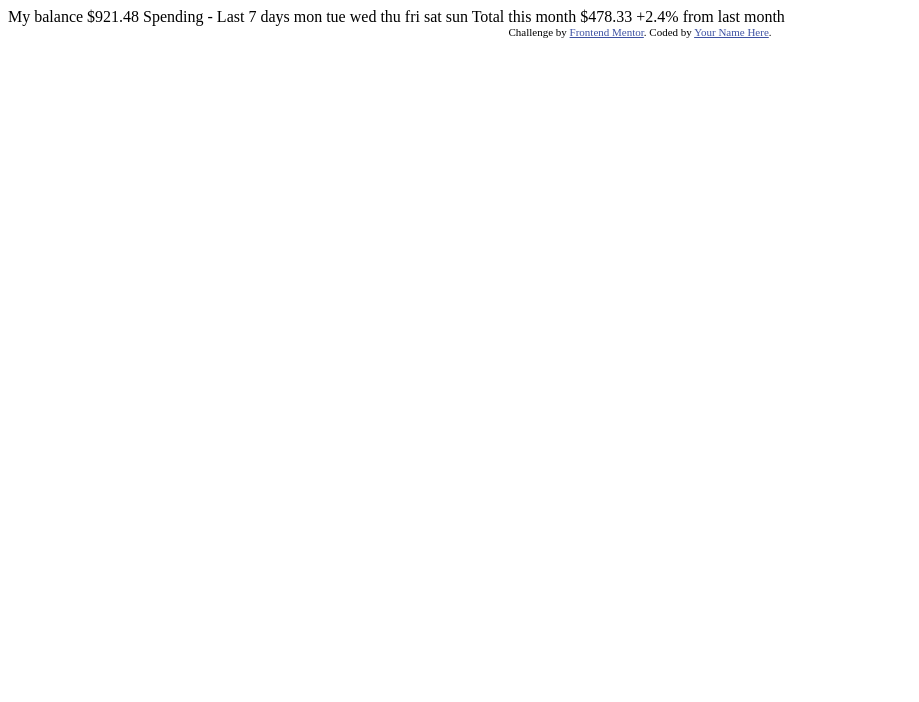
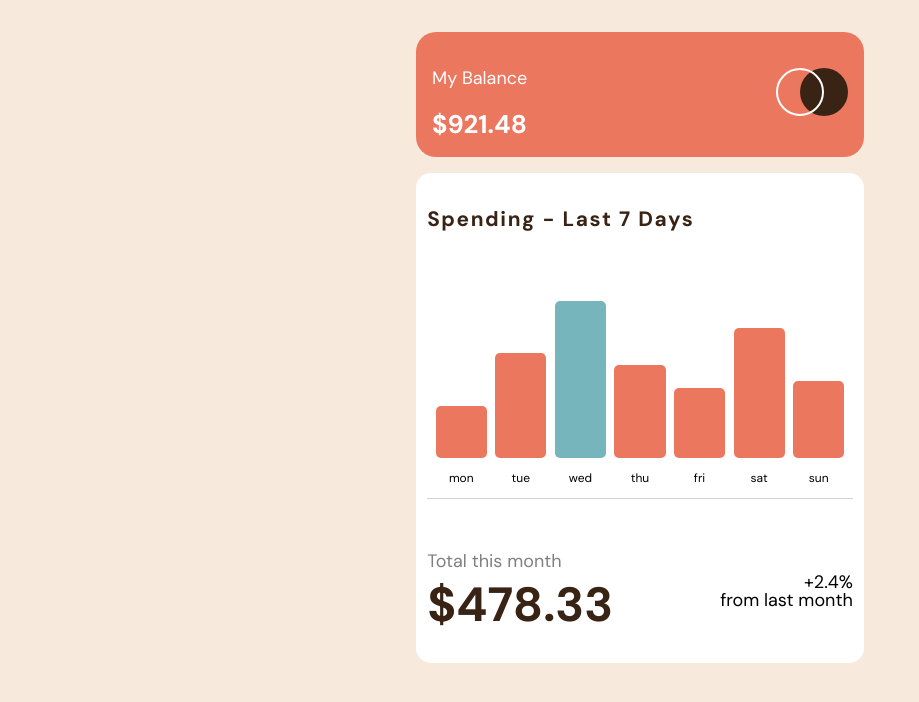
Before and after one commit to KhanSahd/Expenses-Chart-Component, a plain HTML site: page index.html in a window 1280 px wide. Shown: the whole page, without its empty margins (0-919 px from the left). Drawn offline with Linux system fonts and the light colour scheme.

Commit message:
Finished project

```diff
--- a/index.html
+++ b/index.html
@@ -5,39 +5,41 @@
   <meta name="viewport" content="width=device-width, initial-scale=1.0"> <!-- displays site properly based on user's device -->
 
   <link rel="icon" type="image/png" sizes="32x32" href="./images/favicon-32x32.png">
-
+  <link rel='stylesheet' href="./stylesheet.css">
   <title>Frontend Mentor | Expenses chart component</title>
-
-  <!-- Feel free to remove these styles or customise in your own stylesheet 👍 -->
-  <style>
-    .attribution { font-size: 11px; text-align: center; }
-    .attribution a { color: hsl(228, 45%, 44%); }
-  </style>
+  <script src="./script.js"></script>
 </head>
 <body>
 
-  My balance
-  $921.48
+  <div id="container">
+    <div id="top">
+      <div id="balance">
+        <p id="myBal">My Balance</p>
+        <p id='balDollars'>$921.48</p>
+      </div>
+      <div id="pic">
+        <img src="./images/logo.svg">
+      </div>
+    </div>
+    <div id="bottom">
+      <div id="spending">
+        <p>Spending - Last 7 Days</p>
+      </div>
+      <div id="graph">
 
-  Spending - Last 7 days
+      </div>
+      <div id="totalSpent">
+        <div id="amount">
+          <p>Total this month</p>
+          <h4>$478.33</h4>
+        </div>
+        <div id="percentage">
+          <p>+2.4%</p>
+          <p>from last month</p>
+        </div>
+      </div>
+    </div>
+  </div>
 
-  mon
-  tue
-  wed
-  thu
-  fri
-  sat
-  sun
-
-  Total this month
-  $478.33
-
-  +2.4%
-  from last month
-
-  <div class="attribution">
-    Challenge by <a href="https://www.frontendmentor.io?ref=challenge" target="_blank">Frontend Mentor</a>.
-    Coded by <a href="#">Your Name Here</a>.
-  </div>
 </body>
 </html>
--- /dev/null
+++ b/script.js
@@ -0,0 +1,35 @@
+
+
+
+async function fetchData() {
+    const graph = document.getElementById("graph");
+    const data = await fetch('./data.json');
+    const dataJson = await data.json();
+    for (let x in dataJson){
+        const dayDiv = document.createElement("div");
+        dayDiv.classList.add('dayDiv')
+        const amount = document.createElement('p');
+        amount.classList.add('amount');
+        amount.classList.add(dataJson[x].day + 'Amount');
+        amount.textContent = '$' + dataJson[x].amount;
+        dayDiv.appendChild(amount);
+        const bar = document.createElement("div");
+        bar.addEventListener('mouseenter', () => {
+            amount.classList.toggle('active');
+        });
+        bar.addEventListener('mouseleave', () => {
+            amount.classList.toggle('active');
+        })
+        bar.classList.add('bar');
+        bar.classList.add(dataJson[x].day);
+        bar.style.height = (dataJson[x].amount * 3)+'px';
+        dayDiv.appendChild(bar);
+        const whichDay = document.createElement("p");
+        whichDay.textContent = dataJson[x].day;
+        dayDiv.appendChild(whichDay);
+        graph.appendChild(dayDiv);
+    }
+}
+
+
+window.onload = fetchData;
--- /dev/null
+++ b/stylesheet.css
@@ -0,0 +1,141 @@
+@import url('https://fonts.googleapis.com/css2?family=DM+Sans:wght@400;700&display=swap');
+
+* {
+    box-sizing: border-box;
+}
+
+body {
+    margin: 0;
+    padding: 0;
+    background-color: hsl(27, 66%, 92%);
+    width: 100%;
+    font-family: 'DM Sans', sans-serif;
+    font-size: 18px;
+}
+
+#container {
+    display: flex;
+    flex-direction: column;
+    justify-content: center;
+    width: 35%;
+    margin: 2rem auto;
+}
+
+#balDollars {
+    font-weight: 700;
+    font-size: 1.6rem;
+    margin: 0;
+}
+#top {
+    display: flex;
+    justify-content: space-between;
+    align-items: center;
+    width: 100%;
+    background-color: hsl(10, 79%, 65%);
+    border-radius: 20px;
+    padding: 1rem;
+    color: white;
+}
+
+#bottom {
+    background-color: white;
+    margin-top: 1rem;
+    border-radius: 15px;
+    padding: .7rem;
+}
+
+#spending p {
+    font-weight: 700;
+    font-size: 1.3rem;
+    letter-spacing: .1rem;
+    color: hsl(25, 47%, 15%);
+}
+
+#graph {
+    display: flex;
+    justify-content: space-evenly;
+    align-items: flex-end;
+    margin-bottom: 2rem;
+    border-bottom: solid 1px lightgray;
+    padding-top: 3rem;
+}
+
+.dayDiv {
+    width: 12%;
+    text-align: center;
+}
+
+
+#graph p {
+   font-size: 12px;
+}
+
+.bar {
+    background-color: hsl(10, 79%, 65%);
+    border-radius: 5px;
+}
+
+.bar:hover {
+    background-color: hsl(10, 79%, 85%);
+}
+
+.wed {
+    background-color: hsl(186, 34%, 60%);
+}
+
+.wed:hover {
+    background-color: hsl(186, 34%, 80%);
+}
+
+#totalSpent {
+    display: flex;
+    justify-content: space-between;
+    align-items: center;
+    margin-bottom: 0;
+}
+
+#amount p {
+    margin-bottom: 0;
+    color: gray;
+}
+
+#amount h4 {
+    font-size: 3rem;
+    margin-top: 0;
+    margin-bottom: 1rem;
+    color: hsl(25, 47%, 15%);
+}
+
+#percentage {
+    text-align: right;
+    line-height: .5px;
+}
+
+.amount {
+    display: none;
+    background-color: hsl(25, 47%, 15%);
+    font-weight: 700;
+    padding: .2rem 0;
+    border-radius: 2px;
+    color: white;
+}
+
+.amount.active {
+    display: block;
+}
+
+
+@media (max-width: 900px){
+    #container {
+        width: 90%;
+
+    }
+
+    #amount h4 {
+        font-size: 2rem;
+    }
+
+    #amount p {
+        font-size: 1rem;
+    }
+}
```
Also changed, not shown: images/Screen Shot 2022-05-23 at 8.06.32 PM.png (added).
